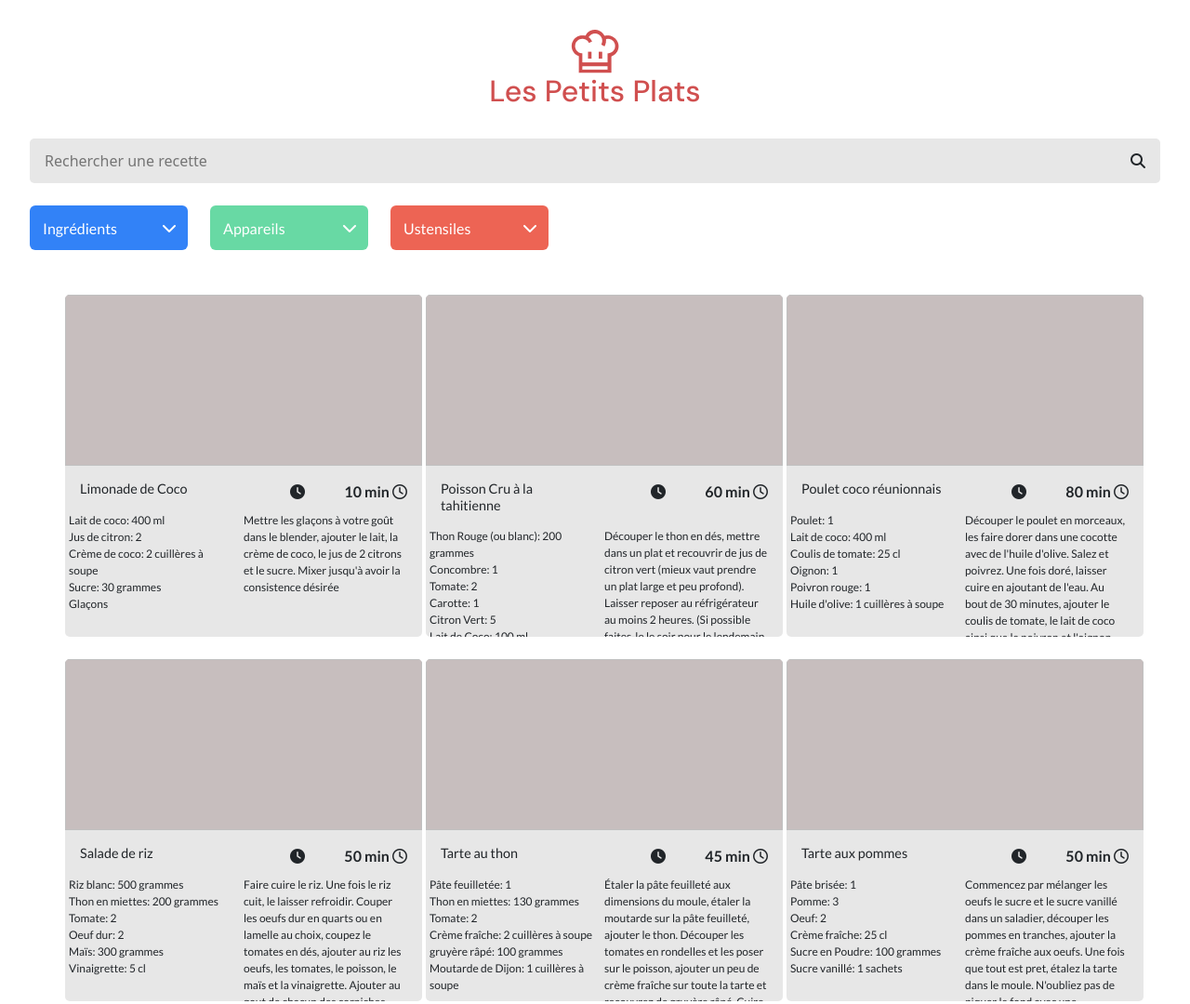
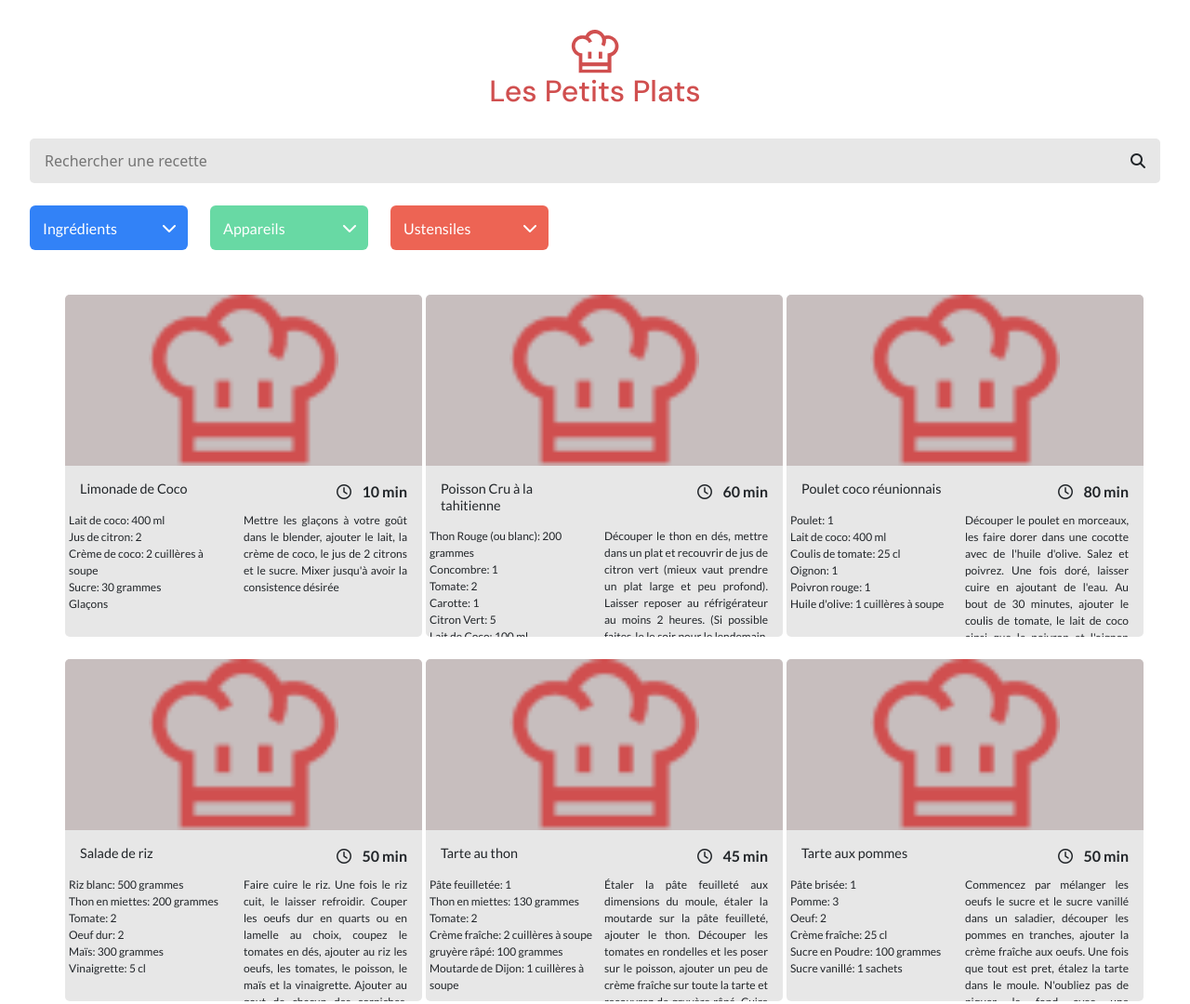
Before and after one commit to djibh/Riera_julien_7_042023, a website with bundled scripts: page index.html in a window 1280 px wide. Shown: the top 1080 px of the page at 93% size. Built offline with nearby package versions, Linux system fonts and the light colour scheme.

Commit message:
refactor(recipeCards): put back log as images for recipe cards

```diff
--- a/index.html
+++ b/index.html
@@ -16,8 +16,6 @@
       crossorigin="anonymous"
     ></script>
     <script src="scripts/index.js" type="module"></script>
-    <link rel="preconnect" href="https://fonts.googleapis.com" />
-    <link rel="preconnect" href="https://fonts.gstatic.com" crossorigin />
     <link rel="preconnect" href="https://fonts.googleapis.com" />
     <link rel="preconnect" href="https://fonts.gstatic.com" crossorigin />
     <link
@@ -52,17 +50,17 @@
       <!---------- FILTER DROPDOWNS ---------->
       <section class="filters row align-items-start">
         <div class="col btn btn-secondary ingredients-filter">
-          <input id="ingredients-dropdown" class="filter-dropdown" type="seach" placeholder="Ingrédients" onblur="" />
+          <input id="ingredients-dropdown" class="filter-dropdown" type="search" placeholder="Ingrédients" onblur="" />
           <i class="fa-solid fa-chevron-down"></i>
           <ul class="ingredients-filter__list filter-list__items p-3"></ul>
         </div>
         <div class="col btn btn-secondary appliances-filter">
-          <input id="appliances-dropdown" class="filter-dropdown" type="seach" placeholder="Appareils" />
+          <input id="appliances-dropdown" class="filter-dropdown" type="search" placeholder="Appareils" />
           <i class="fa-solid fa-chevron-down"></i>
           <ul class="appliances-filter__list filter-list__items p-3"></ul>
         </div>
         <div class="col btn btn-secondary ustensils-filter">
-          <input id="ustensils-dropdown" class="filter-dropdown" type="seach" placeholder="Ustensiles" />
+          <input id="ustensils-dropdown" class="filter-dropdown" type="search" placeholder="Ustensiles" />
           <i class="fa-solid fa-chevron-down"></i>
           <ul class="ustensils-filter__list filter-list__items p-3"></ul>
         </div>
--- a/scripts/recipeDom.js
+++ b/scripts/recipeDom.js
@@ -22,6 +22,8 @@ export function buildRecipesDOM(recipesList) {
     recipeCard.classList.add("card");
     recipeCard.classList.add("recipe-card");
     const img = document.createElement("img");
+    img.setAttribute('src', '../assets/logo.png');
+    img.setAttribute('alt', 'Logo du site Les Petits Plats');
     img.classList.add("recipe-card__img");
     img.classList.add("card-img-top");
     recipeCard.appendChild(img);
@@ -34,10 +36,10 @@ export function buildRecipesDOM(recipesList) {
 
     const time = document.createElement("strong");
     time.classList.add('col', 'recipe-card__duration');
-    const clock = document.createElement("i");
-    clock.classList.add("fa-sharp", "fa-regular", "fa-clock");
+    // const clock = document.createElement("i");
+    // clock.classList.add("fa-sharp", "fa-regular", "fa-clock");
     time.innerText = `${recipe.time} min `;
-    time.appendChild(clock);
+    // time.appendChild(clock);
 
     const cardBodyHeader = document.createElement('div');
     cardBodyHeader.classList.add('row');
--- a/style.css
+++ b/style.css
@@ -140,12 +140,12 @@ main {
 }
 
 .btn.btn .fa-chevron-down {
-  transform: rotateX(0deg);
+  transform: rotateZ(0deg);
   transition: 250ms 100ms ease-out;
 }
 
 .btn.btn.selected .fa-chevron-down {
-  transform: rotate(180deg);
+  transform: rotateZ(180deg);
 }
 
 .filter-list__item {
@@ -216,8 +216,14 @@ main {
   padding-bottom: 1em;
 }
 
+.card .card-img-top {
+  height: 50%;
+  background-color: #c7bebe;
+  align-self: center;
+}
+
 .card .recipe-card__img {
-  height: 50%;
+  object-fit: contain;
   background-color: #c7bebe;
   align-self: center;
 }
@@ -235,11 +241,11 @@ main {
 
 .recipe-card__duration::before {
   position: absolute;
-  font-family: 'Font Awesome 5 Free';
+  font-family: 'Font Awesome 6 Free';
   content: '\f017';
-  left: 50px;
+  left: 100px;
   top: 0px;
-
+  font-weight: 500;
 }
 
 .card .card-body {
@@ -250,7 +256,7 @@ main {
 }
 
 .col.card__description-text {
-  text-align: left;
+  text-align: justify;
   font-size: 12px;
   overflow: hidden;
   white-space: normal;
```
